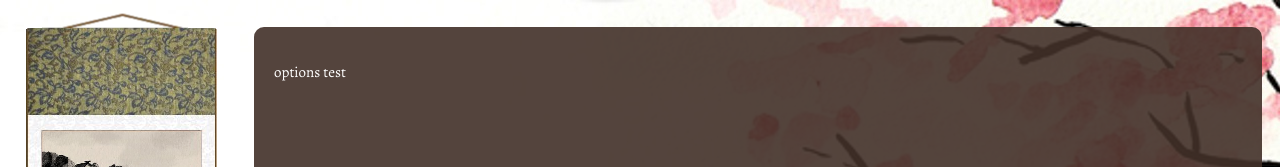
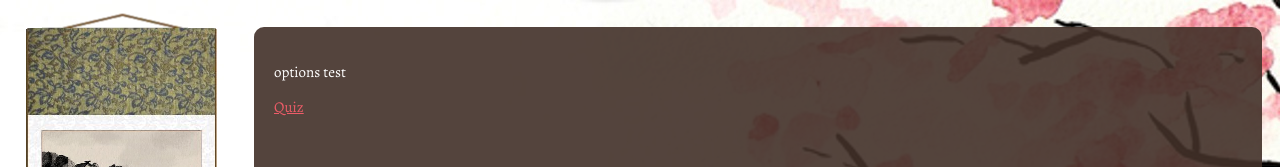
Before and after one commit to cgorski42/learn-japanese-2.0, a Vue app: page /options in a window 1280 px wide. Shown: the top 167 px of the page. Built offline with nearby package versions, Linux system fonts and the light colour scheme.

Commit message:
fixed page links

```diff
--- a/src/components/Options.vue
+++ b/src/components/Options.vue
@@ -1,4 +1,7 @@
 <template>
+<div>
 <p> options  test </p>
 
+<p><router-link to="/quiz">Quiz</router-link></p>
+ </div>
 </template>
--- /dev/null
+++ b/src/components/Quiz.vue
@@ -0,0 +1,3 @@
+<template>
+<p> quiz test </p>
+</template>
--- a/src/router/index.js
+++ b/src/router/index.js
@@ -2,7 +2,7 @@ import Vue from 'vue'
 import Router from 'vue-router'
 import HomePage from '@/components/HomePage'
 import Options from '@/components/Options'
-//import Quiz from '@/components/Quiz'
+import Quiz from '@/components/Quiz'
 import SearchResults from '@/components/SearchResults'
 import HashTag from '@/components/HashTag'
 import UserPage from '@/components/UserPage'
@@ -22,11 +22,11 @@ export default new Router({
       name: 'Options',
       component: Options
     },
-   /* {
+    {
       path: '/quiz',
       name: 'Quiz',
       component: Quiz
-    }, */
+    },
     {
       path: '/search',
       name: 'SearchResults',
```
Also changed, not shown: 1 other file (tests, documents, lock files or other folders).
